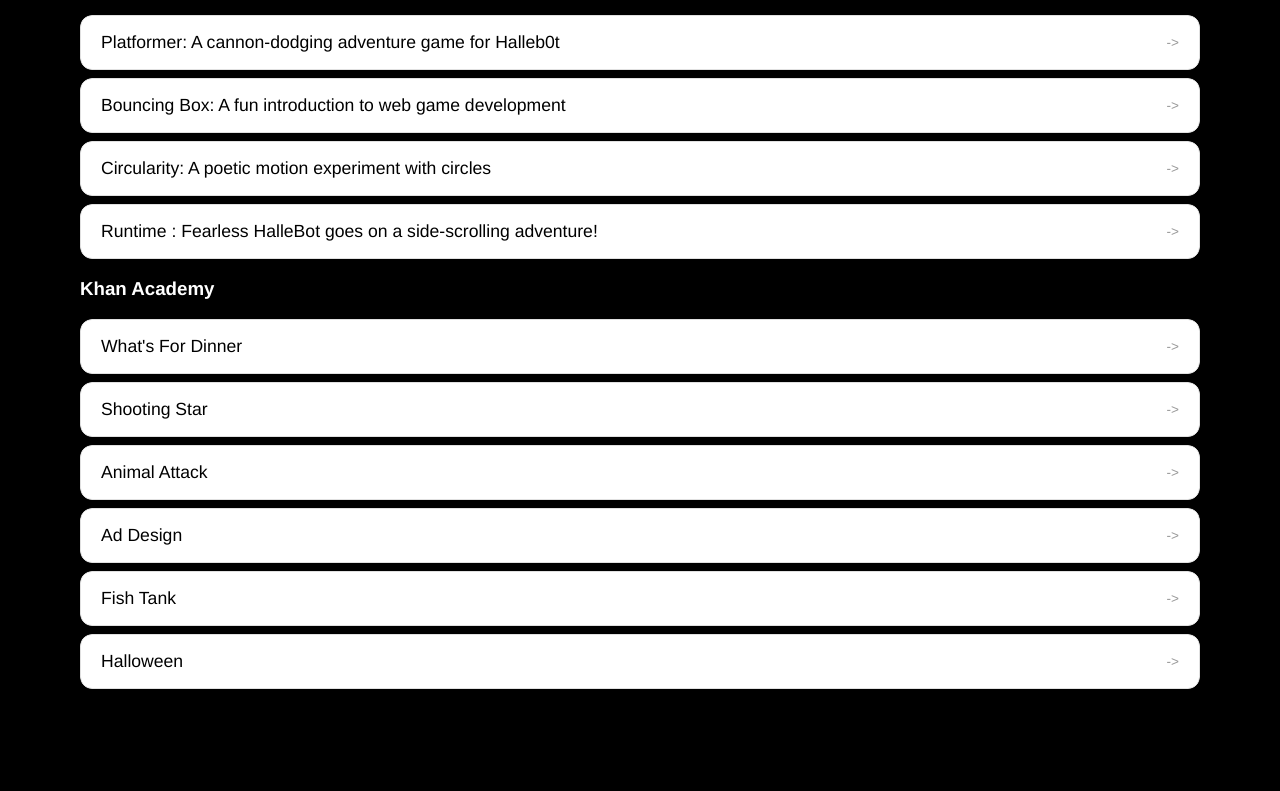
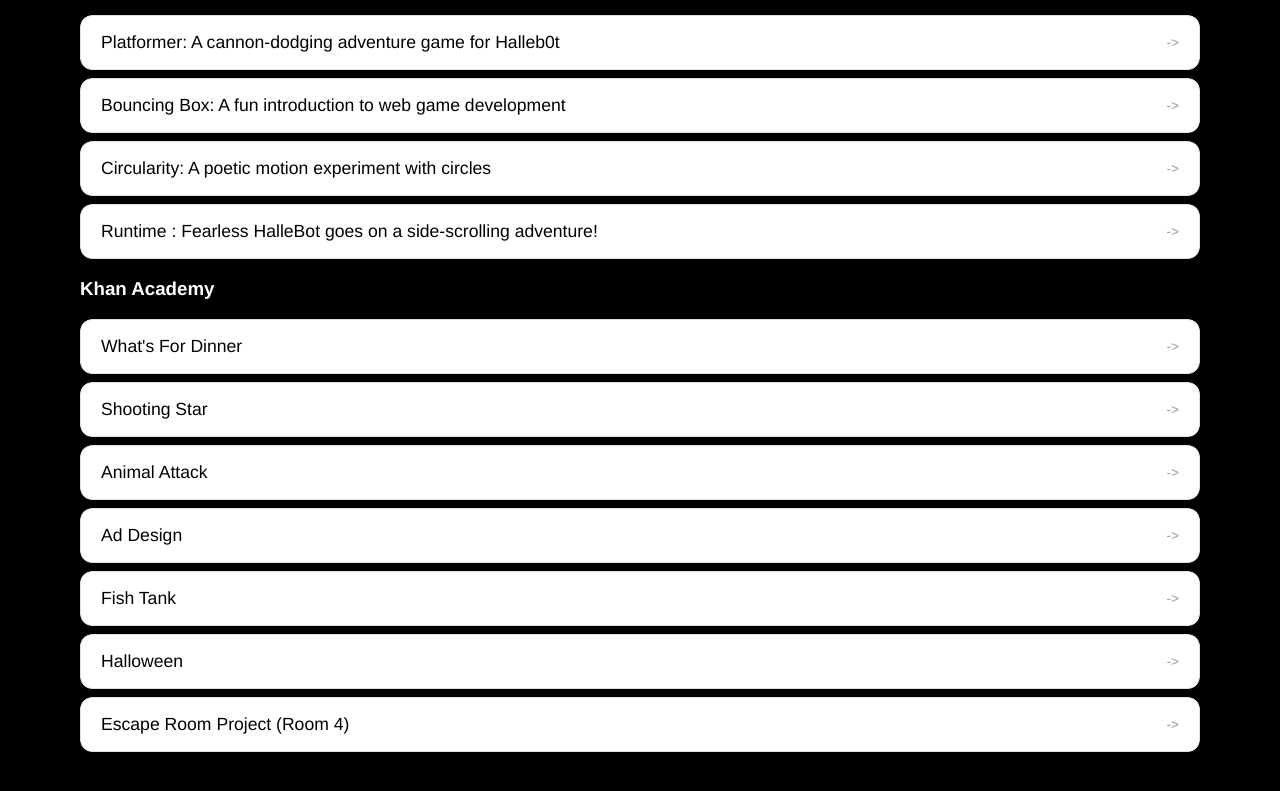
Before and after one commit to wcharleswilliams/wcharleswilliams.github.io, a plain HTML site: page portfolio.html in a window 1280 px wide. Shown: the part 245-1036 px from the top of the page. Before the commit the page ends 998 px from the top, so only its background shows below. Drawn offline with Linux system fonts and the light colour scheme.

Commit message:
added escape room

```diff
--- a/portfolio.html
+++ b/portfolio.html
@@ -55,6 +55,9 @@
                 <li>
                   <a href="https://www.khanacademy.org/computer-programming/williams_halloweenproject/5837473939570688" target = "_blank">Halloween</a>
                 </li>
+                 <li>
+                  <a href="https://www.khanacademy.org/computer-programming/escape-room_jouenkou_egorkin_jackson_rodriguez_williams/5881743455141888" target = "_blank">Escape Room Project (Room 4)</a>
+                </li>
               </ul>
           </div>
        </div>
```
